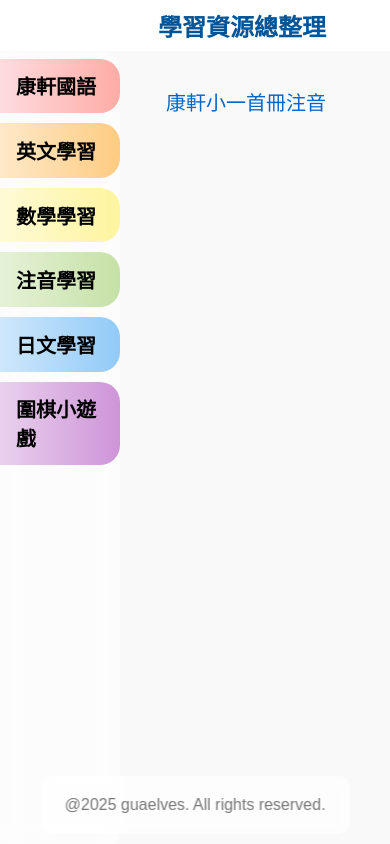
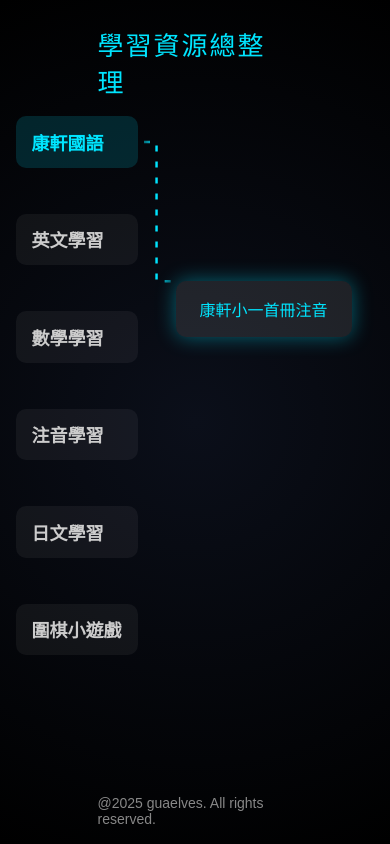
Before and after one commit to guaelves/All, a plain HTML site: page index.html in a window 390 px wide. Both pictures are taken after a click on the element "康軒國語". Drawn offline with Linux system fonts and the light colour scheme.

Commit message:
Refactor index.html for layout and style improvements
Refactor CSS styles and HTML structure for improved layout and responsiveness. Update sidebar and content sections for better user interaction.

```diff
--- a/index.html
+++ b/index.html
@@ -4,253 +4,227 @@
 <meta charset="UTF-8">
 <title>學習資源總整理</title>
 <style>
-    :root {
-        --sidebar-width: clamp(150px, 15vw, 250px);
-        --header-height: clamp(50px, 6vh, 80px);
-        --footer-height: clamp(40px, 5vh, 60px);
+html, body {
+  margin: 0;
+  padding: 0;
+  height: 100%;
+  width: 100%;
+  overflow: hidden;
+  font-family: "Microsoft JhengHei", sans-serif;
+  background: radial-gradient(circle at center, #0b0f1a 0%, #000 100%);
+  color: #fff;
 }
 
-    body {
-        font-family: "Microsoft JhengHei", sans-serif;
-        margin: 0;
-        background-color: #f9f9f9;
-        color: #333;
-        display: flex;
-        transition: background 0.3s;
+/* 標題 */
+header {
+  position: absolute;
+  top: 3%;
+  left: 50%;
+  transform: translateX(-50%);
+  color: #00e5ff;
+  font-size: clamp(26px, 4vw, 48px);
+  letter-spacing: 2px;
 }
 
-    /* 左側懸浮選單 */
+/* 左側主題欄 */
 .sidebar {
-        position: fixed;
-        top: var(--header-height);
-        left: 0;
-        width: var(--sidebar-width);
-        height: calc(100vh - var(--header-height));
+  position: absolute;
+  top: 12%;
+  left: 4%;
   display: flex;
   flex-direction: column;
-        padding-top: 1rem;
-        z-index: 1000;
-        overflow-y: auto;
-        background: rgba(255, 255, 255, 0.5);
-        backdrop-filter: blur(10px);
-        border-radius: 0 20px 20px 0;
-        word-break: break-word; /* 防止文字溢出 */
+  gap: 1rem;
+  z-index: 10;
 }
 
 .sidebar h2 {
-        font-size: clamp(24px, 6vw, 36px);
-        margin: 0 0 10px 0;
-        padding: 1rem 1.2rem;
   cursor: pointer;
-        color: #000;
-        border-radius: 0 20px 20px 0;
-        transition: transform 0.3s, color 0.3s, background 0.3s;
-        white-space: normal; /* 自動換行 */
+  font-size: clamp(18px, 2vw, 28px);
+  color: #ccc;
+  background: rgba(255,255,255,0.05);
+  padding: 0.8rem 1rem;
+  border-radius: 10px;
+  transition: all 0.3s ease;
 }
 
-    .sidebar h2:hover {
-        transform: scale(1.05);
-        color: #333;
+.sidebar h2:hover, .sidebar h2.active {
+  color: #00e5ff;
+  background: rgba(0,229,255,0.15);
 }
 
-    .red { background: linear-gradient(90deg, rgba(255,205,210,0.7), rgba(255,138,128,0.7)); }
-    .orange { background: linear-gradient(90deg, rgba(255,224,178,0.7), rgba(255,183,77,0.7)); }
-    .yellow { background: linear-gradient(90deg, rgba(255,249,196,0.7), rgba(255,241,118,0.7)); }
-    .green { background: linear-gradient(90deg, rgba(220,237,200,0.7), rgba(174,213,129,0.7)); }
-    .blue { background: linear-gradient(90deg, rgba(187,222,251,0.7), rgba(100,181,246,0.7)); }
-    .purple { background: linear-gradient(90deg, rgba(225,190,231,0.7), rgba(186,104,200,0.7)); }
+/* 節點 */
+.node {
+  position: absolute;
+  background: rgba(255,255,255,0.1);
+  color: #00e5ff;
+  padding: 1rem 1.5rem;
+  border-radius: 10px;
+  text-align: center;
+  opacity: 0;
+  transform: scale(0.8);
+  transition: all 0.5s ease;
+  font-size: clamp(16px, 2vw, 22px);
+  z-index: 5;
+}
 
-    /* 固定頂部標題 */
-    header {
-        position: fixed;
+.node.active {
+  opacity: 1;
+  transform: scale(1);
+  box-shadow: 0 0 20px rgba(0,229,255,0.4);
+}
+
+.node a {
+  color: #00e5ff;
+  text-decoration: none;
+}
+
+.node a:hover {
+  text-decoration: underline;
+}
+
+/* SVG 線條層 */
+svg {
+  position: absolute;
   top: 0;
   left: 0;
   width: 100%;
-        height: var(--header-height);
-        background-color: #fff;
-        display: flex;
-        align-items: center;
-        padding-left: calc(var(--sidebar-width) + 1rem);
-        z-index: 999;
-        box-shadow: none;
+  height: 100%;
+  z-index: 1;
+  pointer-events: none; /* 點擊不擋連結 */
 }
 
-    header h1 {
-        color: #005599;
-        margin: 0;
-        font-size: clamp(30px, 8vw, 60px);
-        word-break: break-word; /* 自動換行 */
+/* 線條樣式與動畫 */
+.path-line {
+  stroke: url(#gradLine);
+  stroke-width: 2.5;
+  fill: none;
+  stroke-dasharray: 6 10;
+  animation: flow 2s linear infinite;
 }
 
-    /* 右側內容 */
-    .content {
-        margin-left: var(--sidebar-width);
-        margin-top: var(--header-height);
-        padding: 2rem;
-        flex: 1;
-        min-height: calc(100vh - var(--header-height) - var(--footer-height));
-        transition: background 0.3s;
-        padding-bottom: calc(var(--footer-height) + 2rem);
-        font-size: clamp(22px, 6vw, 40px);
-        line-height: 1.6;
-        word-break: break-word; /* 防止內容文字溢出 */
+@keyframes flow {
+  to {
+    stroke-dashoffset: -16;
+  }
 }
 
-    .content.dimmed {
-        background-color: rgba(249, 249, 249, 0.6);
-    }
-
-    .content-section {
-        max-height: 0;
-        overflow: hidden;
-        opacity: 0;
-        transform: translateX(50px);
-        transition: all 0.5s ease;
-    }
-
-    .content-section.active {
-        max-height: 2000px;
-        opacity: 1;
-        transform: translateX(0);
-    }
-
-    ul {
-        list-style: none;
-        padding-left: 0;
-    }
-
-    li {
-        margin: 20px 0;
-    }
-
-    a {
-        text-decoration: none;
-        color: #0066cc;
-        font-size: clamp(22px, 6vw, 40px);
-        word-break: break-word;
-    }
-
-    a:hover {
-        text-decoration: underline;
-    }
-
-    /* 固定底部版權文字 */
+/* 版權 */
 footer {
-        position: fixed;
-        bottom: 10px;
+  position: absolute;
+  bottom: 2%;
   left: 50%;
   transform: translateX(-50%);
-        color: #777;
-        font-size: clamp(16px, 3vw, 22px);
-        z-index: 1000;
-        background: rgba(255, 255, 255, 0.7);
-        padding: 0.5rem 1.5rem;
-        border-radius: 10px;
-        backdrop-filter: blur(6px);
-        height: var(--footer-height);
-        line-height: var(--footer-height);
-        white-space: nowrap;
-    }
-
-    /* 手機或小螢幕自適應 */
-    @media screen and (max-width: 768px) {
-        .sidebar {
-            width: clamp(120px, 25vw, 180px);
-            padding-top: 0.5rem;
-        }
-        .sidebar h2 {
-            font-size: clamp(20px, 5vw, 28px);
-            padding: 0.8rem 1rem;
-        }
-        header {
-            padding-left: calc(var(--sidebar-width) + 0.5rem);
-        }
-        header h1 {
-            font-size: clamp(24px, 6vw, 40px);
-        }
-        .content {
-            margin-left: var(--sidebar-width);
-            padding: 1rem;
-            font-size: clamp(20px, 5vw, 36px);
-        }
-        a {
-            font-size: clamp(20px, 5vw, 36px);
-        }
+  color: #888;
+  font-size: clamp(14px, 2vw, 18px);
 }
 </style>
 </head>
 <body>
 
-<header>
-    <h1>學習資源總整理</h1>
-</header>
+<header>學習資源總整理</header>
 
 <div class="sidebar">
-    <h2 class="red" data-target="kxv">康軒國語</h2>
-    <h2 class="orange" data-target="eng">英文學習</h2>
-    <h2 class="yellow" data-target="math">數學學習</h2>
-    <h2 class="green" data-target="bpmf">注音學習</h2>
-    <h2 class="blue" data-target="jp">日文學習</h2>
-    <h2 class="purple" data-target="game">圍棋小遊戲</h2>
+  <h2 data-topic="kxv">康軒國語</h2>
+  <h2 data-topic="eng">英文學習</h2>
+  <h2 data-topic="math">數學學習</h2>
+  <h2 data-topic="bpmf">注音學習</h2>
+  <h2 data-topic="jp">日文學習</h2>
+  <h2 data-topic="game">圍棋小遊戲</h2>
 </div>
 
-<div class="content">
-    <div id="kxv" class="content-section">
-        <ul>
-            <li><a href="https://guaelves.github.io/KXV/KXV0/" target="_blank">康軒小一首冊注音</a></li>
-        </ul>
-    </div>
-    <div id="eng" class="content-section">
-        <ul>
-            <li><a href="https://guaelves.github.io/LearnEng/220sightwords/" target="_blank">220 Sight Words</a></li>
-            <li><a href="https://guaelves.github.io/LearnEng/CVC/" target="_blank">CVC</a></li>
-        </ul>
-    </div>
-    <div id="math" class="content-section">
-        <ul>
-            <li><a href="https://guaelves.github.io/Math/9981/" target="_blank">九九乘法表</a></li>
-        </ul>
-    </div>
-    <div id="bpmf" class="content-section">
-        <ul>
-            <li><a href="https://guaelves.github.io/Bopomofo/bopomofo.html" target="_blank">注音符號</a></li>
-            <li><a href="https://guaelves.github.io/Bopomofo/friendsgroup/" target="_blank">注音好朋友</a></li>
-            <li><a href="https://guaelves.github.io/Bopomofo/friendsgroup2/" target="_blank">注音好朋友2</a></li>
+<!-- SVG 畫線 -->
+<svg id="lines">
+  <defs>
+    <!-- 閃光漸層 -->
+    <linearGradient id="gradLine" x1="0" y1="0" x2="1" y2="0">
+      <stop offset="0%" stop-color="#00e5ff" stop-opacity="0.2" />
+      <stop offset="50%" stop-color="#00e5ff" stop-opacity="1" />
+      <stop offset="100%" stop-color="#00e5ff" stop-opacity="0.2" />
+    </linearGradient>
+  </defs>
+</svg>
 
-        </ul>
-    </div>
-    <div id="jp" class="content-section">
-        <ul>
-            <li><a href="https://guaelves.github.io/Japanese/50/" target="_blank">日文五十音</a></li>
-        </ul>
-    </div>
-    <div id="game" class="content-section">
-        <ul>
-            <li><a href="https://guaelves.github.io/Game/goai.html" target="_blank">圍棋Go</a></li>
-        </ul>
-    </div>
-</div>
-
-<footer>
-    @2025 guaelves. All rights reserved.
-</footer>
+<footer>@2025 guaelves. All rights reserved.</footer>
 
 <script>
-    const headers = document.querySelectorAll('.sidebar h2');
-    const sections = document.querySelectorAll('.content-section');
-    const content = document.querySelector('.content');
+/* 主題與連結資料 */
+const topics = {
+  kxv: [
+    { text: "康軒小一首冊注音", url: "https://guaelves.github.io/KXV/KXV0/" }
+  ],
+  eng: [
+    { text: "220 Sight Words", url: "https://guaelves.github.io/LearnEng/220sightwords/" },
+    { text: "CVC 練習", url: "https://guaelves.github.io/LearnEng/CVC/" }
+  ],
+  math: [
+    { text: "九九乘法表", url: "https://guaelves.github.io/Math/9981/" }
+  ],
+  bpmf: [
+    { text: "注音符號", url: "https://guaelves.github.io/Bopomofo/bopomofo.html" },
+    { text: "注音好朋友", url: "https://guaelves.github.io/Bopomofo/friendsgroup/" },
+    { text: "注音好朋友2", url: "https://guaelves.github.io/Bopomofo/friendsgroup2/" }
+  ],
+  jp: [
+    { text: "日文五十音", url: "https://guaelves.github.io/Japanese/50/" }
+  ],
+  game: [
+    { text: "圍棋Go", url: "https://guaelves.github.io/Game/goai.html" }
+  ]
+};
 
-    headers.forEach(header => {
-        header.addEventListener('mouseover', () => content.classList.add('dimmed'));
-        header.addEventListener('mouseout', () => content.classList.remove('dimmed'));
-        header.addEventListener('click', () => {
-            const targetId = header.getAttribute('data-target');
-            sections.forEach(section => section.classList.toggle('active', section.id === targetId));
+const svg = document.getElementById("lines");
+const sidebar = document.querySelector(".sidebar");
+
+/* 清除舊節點與線條 */
+function clearGraph() {
+  document.querySelectorAll(".node").forEach(n => n.remove());
+  svg.querySelectorAll("path").forEach(p => p.remove());
+  document.querySelectorAll(".sidebar h2").forEach(h => h.classList.remove("active"));
+}
+
+/* 主題點擊事件 */
+sidebar.querySelectorAll("h2").forEach(h2 => {
+  h2.addEventListener("click", () => {
+    clearGraph();
+    h2.classList.add("active");
+
+    const topic = topics[h2.dataset.topic];
+    if (!topic) return;
+
+    const rect = h2.getBoundingClientRect();
+    const svgRect = svg.getBoundingClientRect();
+    const startX = rect.right - svgRect.left;
+    const startY = rect.top + rect.height / 2 - svgRect.top;
+
+    // 根據螢幕寬度動態調整節點距離
+    const screenW = window.innerWidth;
+    const baseX = screenW * 0.45; // 節點不會太右
+    const baseY = window.innerHeight / 3;
+    const spacing = Math.min(120, window.innerHeight / 6);
+
+    topic.forEach((item, i) => {
+      const nodeX = baseX;
+      const nodeY = baseY + i * spacing;
+
+      // 建立節點
+      const node = document.createElement("div");
+      node.classList.add("node");
+      node.style.left = `${nodeX}px`;
+      node.style.top = `${nodeY}px`;
+      node.innerHTML = `<a href="${item.url}" target="_blank" rel="noopener noreferrer">${item.text}</a>`;
+      document.body.appendChild(node);
+
+      setTimeout(() => node.classList.add("active"), 100 + i * 150);
+
+      // L 型線條
+      const midX = (startX + nodeX) / 2;
+      const pathData = `M${startX},${startY} L${midX},${startY} L${midX},${nodeY} L${nodeX},${nodeY}`;
+      const path = document.createElementNS("http://www.w3.org/2000/svg", "path");
+      path.setAttribute("d", pathData);
+      path.setAttribute("class", "path-line");
+      svg.appendChild(path);
     });
   });
-
-    window.addEventListener('DOMContentLoaded', () => {
-        sections[0].classList.add('active');
 });
 </script>
 
```
Lines whose indentation alone changed are shown as unchanged.
